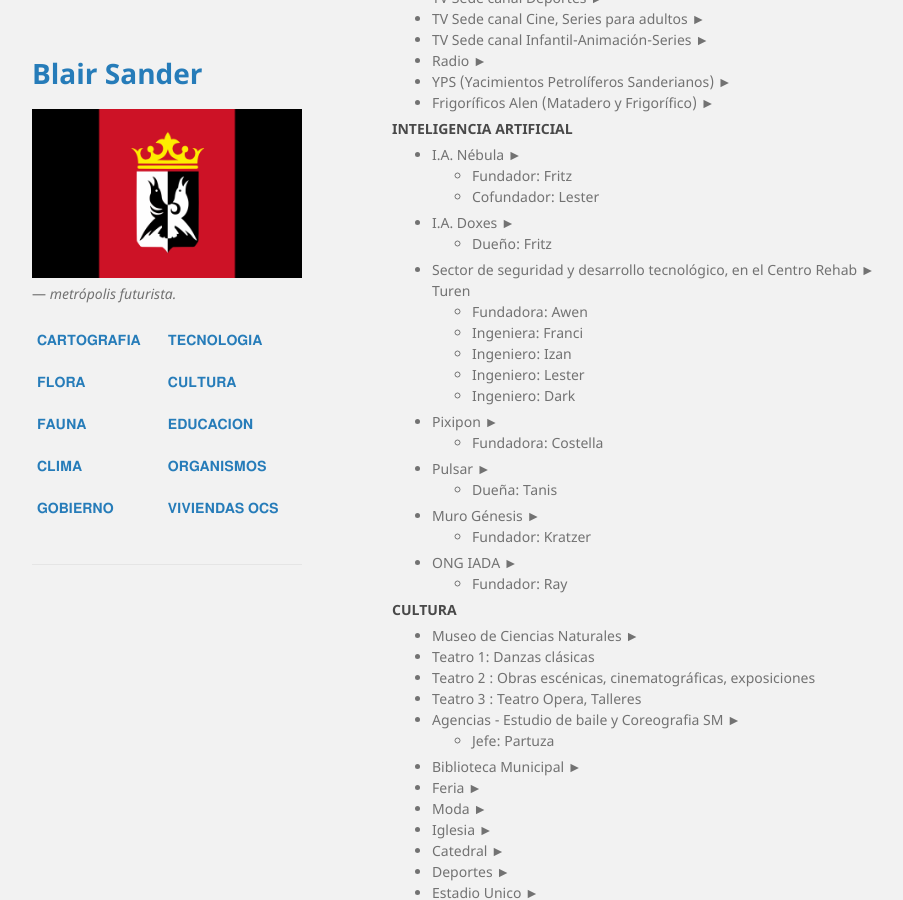
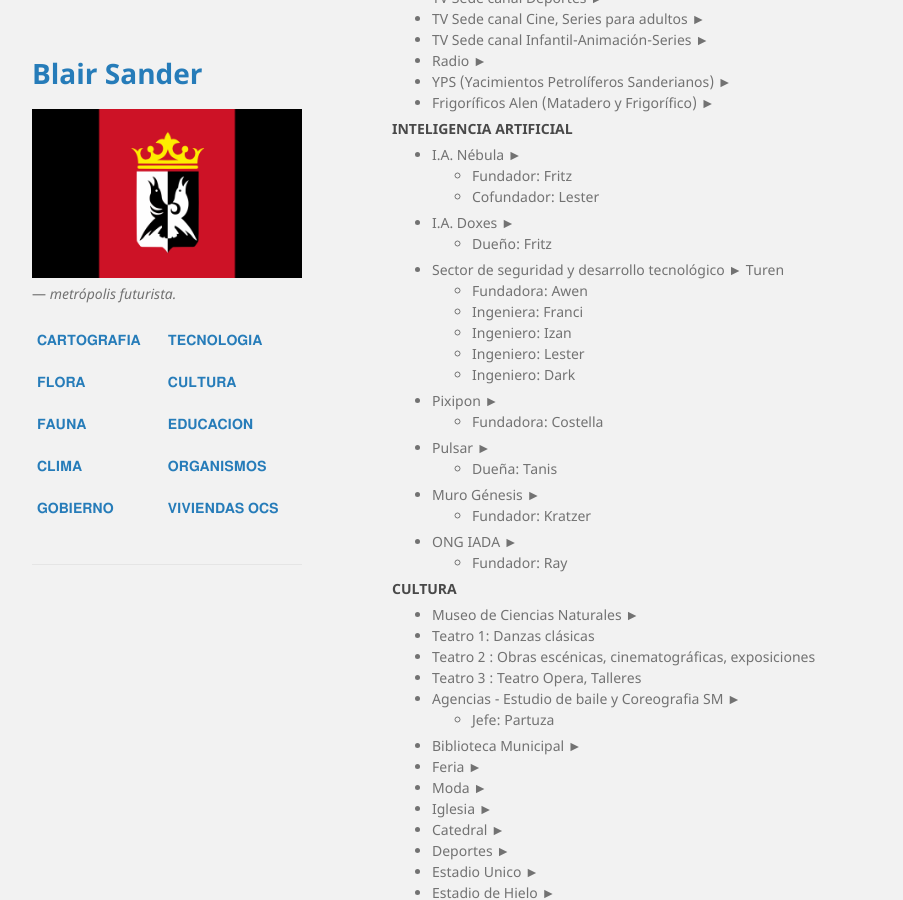
Before and after one commit to BlairSander/ciudad, a Jekyll site: the page built from organismos.md, in a window 1280 px wide and 900 px high, scrolled down 2451 px. Shown: the whole window, without its empty margins (178-1081 px from the left). Built offline with Jekyll 4.4.1, drawn with Linux system fonts in a browser that asks for light colours.

Commit message:
Update organismos.md

```diff
--- a/organismos.md
+++ b/organismos.md
@@ -129,7 +129,7 @@ ORGANISMO ► PERSONAJES ► MUNICPIO
    - Cofundador: Lester
 * I.A. Doxes ►
    - Dueño: Fritz
-* Sector de seguridad y desarrollo tecnológico, en el Centro Rehab ► Turen
+* Sector de seguridad y desarrollo tecnológico ► Turen
    - Fundadora: Awen
    - Ingeniera: Franci
    - Ingeniero: Izan
```
